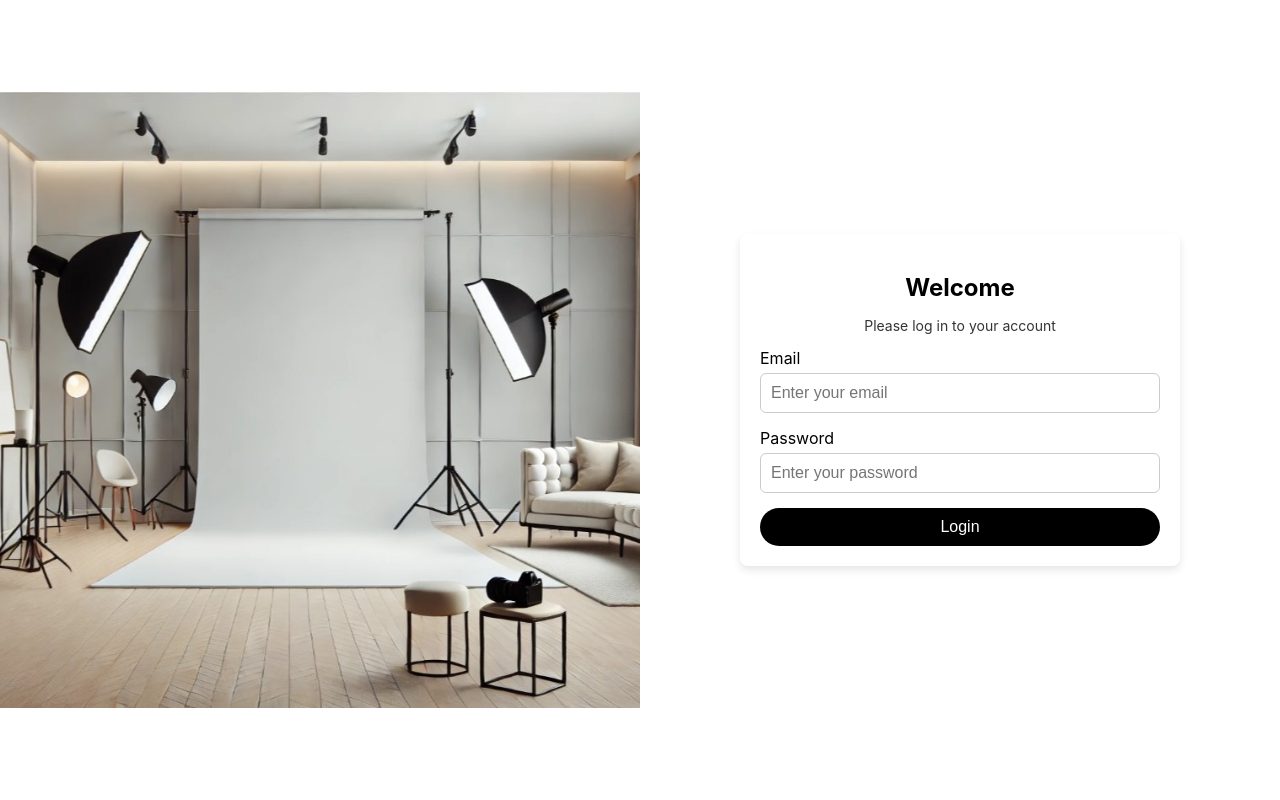
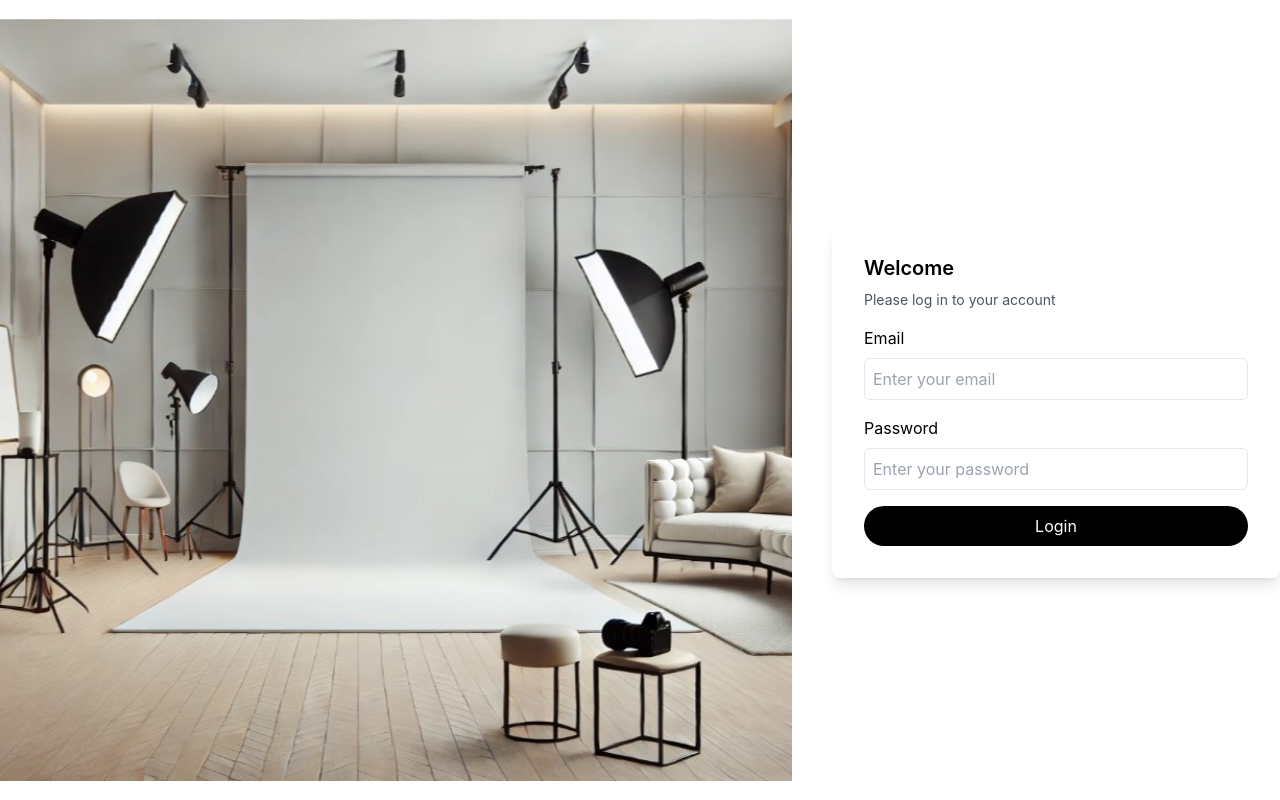
Before and after one commit to cundra/login-matoa, a React (Create React App) app: page / in a window 1280 px wide. Built offline with nearby package versions, Linux system fonts and the light colour scheme.

Commit message:
ubah css vanilla ke tailwind

```diff
--- a/package.json
+++ b/package.json
@@ -34,5 +34,10 @@
       "last 1 firefox version",
       "last 1 safari version"
     ]
+  },
+  "devDependencies": {
+    "autoprefixer": "^10.4.20",
+    "postcss": "^8.4.49",
+    "tailwindcss": "^3.4.15"
   }
 }
--- /dev/null
+++ b/postcss.config.js
@@ -0,0 +1,7 @@
+// postcss.config.js
+module.exports = {
+    plugins: {
+      tailwindcss: {},
+      autoprefixer: {},
+    },
+  }
--- a/src/App.js
+++ b/src/App.js
@@ -1,29 +1,11 @@
-// src/App.js
 import React from 'react';
-import './styles/LoginPage.css';
-import wallpaper from './Assets/wallpaper.jpg';
+import './styles/tailwind.css'; // Pastikan Tailwind diimport
+import LoginPage from './Components/LoginPage';
 
 function App() {
   return (
-    <div className="App">
-      <div className="login-container">
-        <div className="login-image">
-          <img src={wallpaper} alt="Login Illustration" />
-        </div>
-        <div className="login-form">
-          <h2>Welcome</h2>
-          <p className="subheading">Please log in to your account</p>
-          <form>
-            <label htmlFor="email">Email</label>
-            <input type="email" id="email" placeholder="Enter your email" required />
-
-            <label htmlFor="password">Password</label>
-            <input type="password" id="password" placeholder="Enter your password" required />
-
-            <button type="submit">Login</button>
-          </form>
-        </div>
-      </div>
+    <div>
+      <LoginPage />
     </div>
   );
 }
--- a/src/Components/LoginPage.js
+++ b/src/Components/LoginPage.js
@@ -1,25 +1,21 @@
-
 import React from 'react';
-import './LoginPage.css';
 import wallpaper from '../Assets/wallpaper.jpg';
 
 const LoginPage = () => {
   return (
-    <div className="login-container">
-      <div className="login-image">
-        <img src={wallpaper} alt="Login Illustration" />
+    <div className="flex items-center justify-start min-h-screen">
+      <div className="flex-1 flex justify-center items-center bg-gray-200">
+        <img src={wallpaper} alt="Login Illustration" className="object-cover w-full h-full" />
       </div>
-      <div className="login-form">
-        <h2>Welcome</h2>
-        <p className="subheading">Please log in to your account</p>
+      <div className="max-w-md w-full p-8 bg-white shadow-lg rounded-lg ml-10">
+        <h2 className="text-xl font-semibold mb-2">Welcome</h2>
+        <p className="text-sm text-gray-600 mb-4">Please log in to your account</p>
         <form>
-          <label htmlFor="email">Email</label>
-          <input type="email" id="email" placeholder="Enter your email" required />
-
-          <label htmlFor="password">Password</label>
-          <input type="password" id="password" placeholder="Enter your password" required />
-
-          <button type="submit">Login</button>
+          <label htmlFor="email" className="block mb-2">Email</label>
+          <input type="email" id="email" placeholder="Enter your email" required className="w-full p-2 border rounded-md mb-4" />
+          <label htmlFor="password" className="block mb-2">Password</label>
+          <input type="password" id="password" placeholder="Enter your password" required className="w-full p-2 border rounded-md mb-4" />
+          <button type="submit" className="w-full py-2 bg-black text-white rounded-full hover:bg-gray-600">Login</button>
         </form>
       </div>
     </div>
--- a/src/index.js
+++ b/src/index.js
@@ -1,7 +1,9 @@
 import React from 'react';
 import ReactDOM from 'react-dom/client';
+import './App.js';
 import './index.css';
 import App from './App';
+import './styles/tailwind.css';
 import reportWebVitals from './reportWebVitals';
 
 const root = ReactDOM.createRoot(document.getElementById('root'));
--- a/src/styles/LoginPage.css
+++ /dev/null
@@ -1,122 +0,0 @@
-
-.login-container {
-    display: flex;
-    height: 100vh; /* Mengisi seluruh tinggi layar */
-    width: 100%;
-    justify-content: flex-start; /* Menjaga kontainer dimulai dari kiri */
-    align-items: center; /* Memusatkan kontainer secara vertikal */
-}
-
-.login-image {
-    flex: 0 0 50%; /* Membuat gambar mengambil setengah lebar layar */
-    background-color: #f0f0f0;
-    display: flex;
-    align-items: center; /* Menjaga gambar tetap terpusat vertikal */
-    justify-content: center; /* Menjaga gambar tetap terpusat secara horizontal */
-}
-
-.login-image img {
-    width: 100%; /* Mengatur gambar untuk memenuhi lebar kontainer gambar */
-    height: 100%; /* Mengatur gambar untuk memenuhi tinggi kontainer gambar */
-    object-fit: cover; /* Memastikan gambar mengisi area tanpa terdistorsi */
-}
-
-.login-form {
-    flex: 1; /* Form login mengambil sisa ruang */
-    display: flex;
-    flex-direction: column;
-    align-items: center; /* Menjaga form terpusat secara vertikal */
-    justify-content: center; /* Menjaga form berada di tengah vertikal */
-    padding: 20px;
-    background-color: #ffffff;
-    width: 100%; /* Agar form mengisi lebar kontainer */
-    max-width: 400px; /* Menjaga form tidak terlalu lebar */
-    box-shadow: 0 4px 8px rgba(0, 0, 0, 0.1); /* Memberikan sedikit bayangan untuk form */
-    border-radius: 8px; /* Menambah kelengkungan di sudut form */
-    margin-left: 100px; /* Memberikan jarak antara gambar dan form */
-}
-
-.login-form h2 {
-    text-align: left;
-    margin-bottom: 10px;
-}
-
-.login-form p.subheading {
-    text-align: left;
-    font-size: 0.875rem;
-    color: #343434;
-    margin-top: 5px;
-}
-
-.login-form form {
-    display: flex;
-    flex-direction: column;
-    width: 100%;
-}
-
-.login-form label {
-    margin-bottom: 5px;
-}
-
-.login-form input {
-    margin-bottom: 15px;
-    padding: 10px;
-    font-size: 1rem;
-    border: 1px solid #ccc;
-    border-radius: 6px;
-}
-
-.login-form button {
-    padding: 10px;
-    font-size: 1rem;
-    background-color: #000000;
-    color: #fff;
-    border: none;
-    border-radius: 50px;
-    cursor: pointer;
-}
-
-.login-form button:hover {
-    background-color: #7c7979;
-}
-
-
-@media (max-width: 768px) {
-    .login-container {
-        flex-direction: column;
-        justify-content: flex-start;
-        height: auto;
-    }
-
-    .login-image {
-        flex: 0; /* Mengurangi ukuran gambar */
-        width: 100%;
-        height: 250px; /* Menurunkan tinggi gambar untuk perangkat kecil */
-        margin-bottom: 20px; /* Memberikan jarak bawah antara gambar dan form pada perangkat kecil */
-    }
-
-    .login-form {
-        flex: 1;
-        max-width: 90%; /* Membatasi lebar form */
-        padding: 15px;
-    }
-
-    .login-form h2, .subheading {
-        text-align: center; /* Memusatkan teks pada layar kecil */
-    }
-}
-
-@media (max-width: 480px) {
-    .login-form {
-        padding: 10px;
-    }
-
-    .login-form input {
-        font-size: 0.875rem; /* Menurunkan ukuran font input untuk perangkat kecil */
-    }
-
-    .login-form button {
-        font-size: 0.875rem; /* Menurunkan ukuran font tombol untuk perangkat kecil */
-        padding: 8px;
-    }
-}
--- /dev/null
+++ b/src/styles/tailwind.css
@@ -0,0 +1,4 @@
+/* src/styles/tailwind.css */
+@tailwind base;
+@tailwind components;
+@tailwind utilities;
--- /dev/null
+++ b/tailwind.config.js
@@ -0,0 +1,10 @@
+// tailwind.config.js
+module.exports = {
+  content: [
+    "./src/**/*.{js,jsx,ts,tsx}",  // Pastikan ini ada
+  ],
+  theme: {
+    extend: {},
+  },
+  plugins: [],
+}
```
Also changed, not shown: 1 other file (tests, documents, lock files or other folders).
